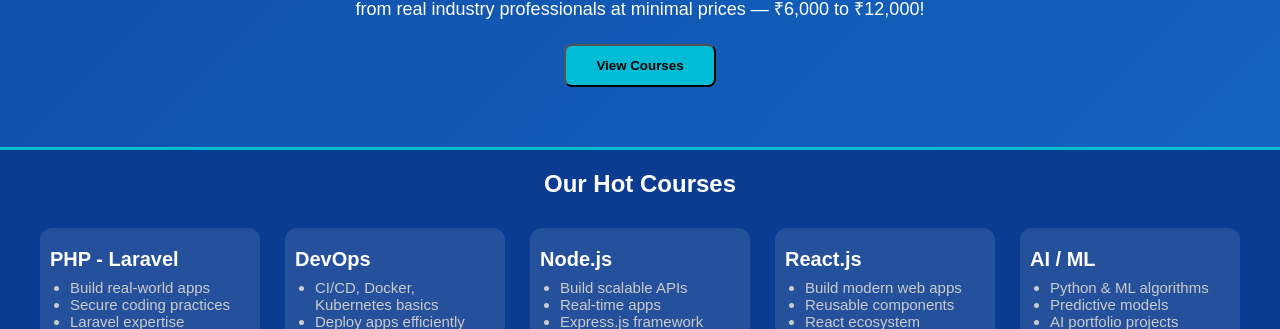
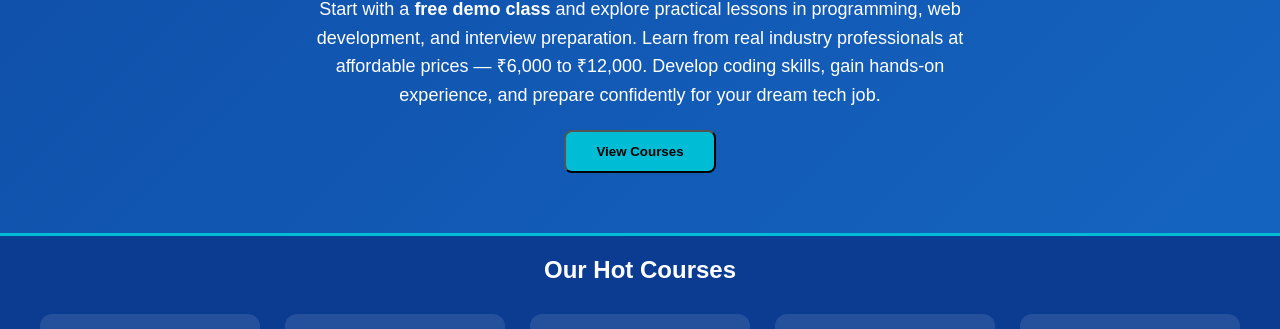
Before and after one commit to sujatrodas96/SkillForge, a plain HTML site: page index.html in a window 1280 px wide. Shown: the part 771-1100 px from the top of the page. Drawn offline with nearby package versions, Linux system fonts and the light colour scheme.

Commit message:
adding SEO-Friendly content

```diff
--- a/index.html
+++ b/index.html
@@ -24,7 +24,8 @@
   <meta property="og:type" content="website">
   <meta property="og:url" content="https://skill-forge-seven.vercel.app/">
   <meta property="og:title" content="Skill Forge — Learn, Build, and Grow for Free">
-  <meta property="og:description" content="A free student learning platform to enhance coding skills, prepare for interviews, and explore new technologies.">
+  <meta property="og:description"
+    content="A free student learning platform to enhance coding skills, prepare for interviews, and explore new technologies.">
   <!-- Replace with your actual thumbnail URL -->
 
   <!-- Twitter -->
@@ -157,10 +158,15 @@
   <!-- Hero Section -->
   <section class="hero">
     <h1>Empowering Students with Industry-Level Skills</h1>
-    <p>At <strong>SkillForge</strong>, our mission is to bridge the gap between college and corporate. Learn from real
-      industry professionals at minimal prices — ₹6,000 to ₹12,000!</p>
+    <p>
+      At <strong>SkillForge</strong>, we help students bridge the gap between college and corporate careers.
+      Start with a <strong>free demo class</strong> and explore practical lessons in programming, web development,
+      and interview preparation. Learn from real industry professionals at affordable prices — ₹6,000 to ₹12,000.
+      Develop coding skills, gain hands-on experience, and prepare confidently for your dream tech job.
+    </p>
     <button class="cta" onclick="location.href='/courses.html'">View Courses</button>
   </section>
+
 
 
 
```
